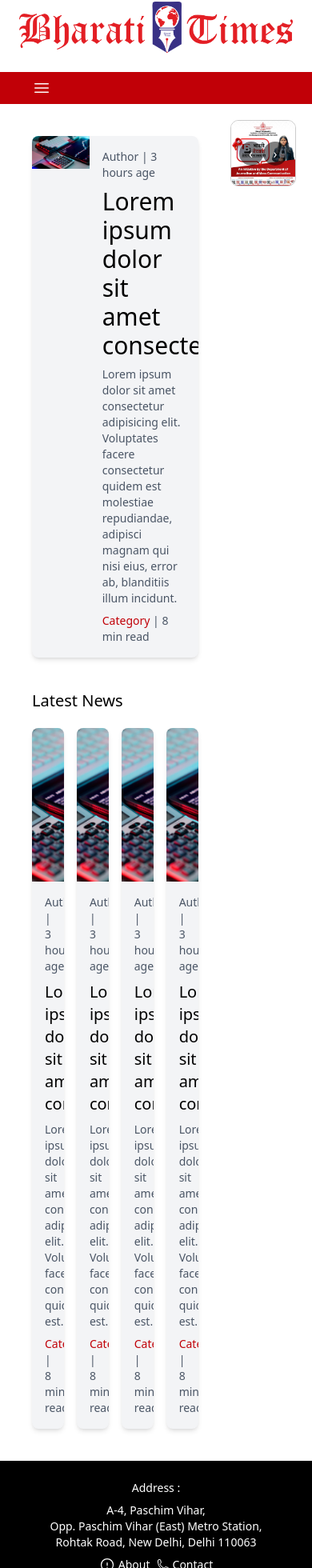
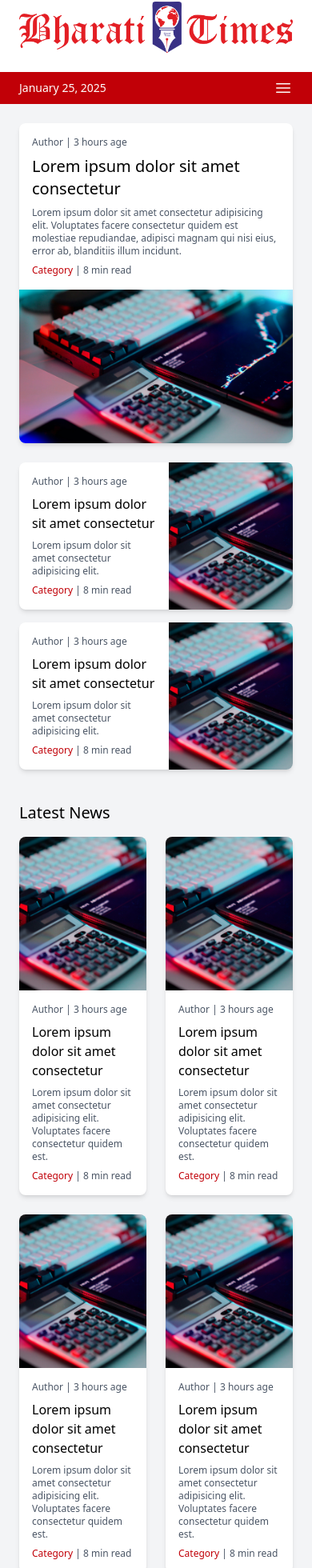
Before and after one commit to raj-amitt/BharatiTimes, a React (Vite) app in the folder frontend/: page / in a window 390 px wide. Shown: the part 22-1982 px from the top of the page at 80% size. Built offline with nearby package versions, Linux system fonts and the light colour scheme.

Commit message:
responsive home page made

```diff
--- a/frontend/src/components/BigCard.jsx
+++ b/frontend/src/components/BigCard.jsx
@@ -1,17 +1,17 @@
 const BigCard = () => (
-    <div className="rounded-lg shadow-md flex overflow-hidden bg-gray-100">
-      <div className="w-1/2">
-        <img src="../../tech.jpg" className="w-full object-cover" alt="" />
-      </div>
-      <div className="flex flex-col justify-center gap-2 w-1/2 !m-4">
-        <p className="text-sm text-gray-600">Author | 3 hours age</p>
-        <h3 className="text-3xl font-medium">Lorem ipsum dolor sit amet consectetur</h3>
-        <p className="text-sm text-gray-600">
+    <div className="rounded-lg shadow-md flex flex-col overflow-hidden bg-white">
+      <div className="flex flex-col justify-center gap-2 !m-4">
+        <p className="text-xs md:text-sm text-gray-600">Author | 3 hours age</p>
+        <h3 className="text-xl md:text-3xl font-medium">Lorem ipsum dolor sit amet consectetur</h3>
+        <p className="text-xs md:text-sm text-gray-600">
           Lorem ipsum dolor sit amet consectetur adipisicing elit. Voluptates
           facere consectetur quidem est molestiae repudiandae, adipisci magnam qui
           nisi eius, error ab, blanditiis illum incidunt.
         </p>
-        <p className="text-sm text-gray-600"><span className="text-red-700 font-medium">Category</span> | 8 min read</p>
+        <p className="text-xs md:text-sm text-gray-600"><span className="text-red-700 font-medium">Category</span> | 8 min read</p>
+      </div>
+      <div className="">
+        <img src="../../tech.jpg" className="w-full h-48 md:h-58 object-cover" alt="" />
       </div>
     </div>
   );
--- a/frontend/src/components/Footer.jsx
+++ b/frontend/src/components/Footer.jsx
@@ -2,60 +2,35 @@ import { Link } from "react-router-dom";
 
 const Footer = () => {
   return (
-    <footer className="flex flex-col">
-      <div className="bg-black text-white flex flex-col md:flex-row justify-between items-center gap-2 !p-6">
-        <div className="flex flex-col md:flex-row gap-2 md:w-1/2 items-center md:items-start">
-          <div>
-            <p className="text-sm md:text-md">Address : </p>
+    <footer className="flex flex-col bg-black">
+      <div className="flex md:flex-col border-b-1 border-gray-500">
+        <div className="bg-black text-white flex flex-col md:flex-row w-1/2 md:w-full justify-between gap-4 !p-6">
+          <div className="md:w-1/3">
+            <h1 className="text-xl md:text-3xl">
+              Latest Headlines: Breaking News and Updates
+            </h1>
           </div>
-          <div>
-            <p className="text-center md:text-left text-sm md:text-md">
-              A-4, Paschim Vihar,
-            </p>
-            <p className="text-center md:text-left text-sm md:text-md">
-              Opp. Paschim Vihar (East) Metro Station,
-            </p>
-            <p className="text-center md:text-left text-sm md:text-md">
-              Rohtak Road, New Delhi, Delhi 110063
-            </p>
+          <div className="flex flex-col gap-2 md:items-end text-xs md:text-sm">
+            <p>ADDRESS</p>
+            <p>A-4, Paschim Vihar,</p>
+            <p>Opp. Paschim Vihar (East) Metro Station,</p>
+            <p>Rohtak Road, New Delhi, Delhi 110063</p>
           </div>
         </div>
 
-        <div className="flex md:flex-col gap-2">
-          <Link to="/aboutus" className="flex items-center gap-1 text-sm md:text-md">
-            <svg
-              xmlns="http://www.w3.org/2000/svg"
-              fill="none"
-              viewBox="0 0 24 24"
-              strokeWidth={1.5}
-              stroke="currentColor"
-              className="size-5"
-            >
-              <path
-                strokeLinecap="round"
-                strokeLinejoin="round"
-                d="M12 9v3.75m9-.75a9 9 0 1 1-18 0 9 9 0 0 1 18 0Zm-9 3.75h.008v.008H12v-.008Z"
-              />
-            </svg>
-            About
-          </Link>
-          <Link to="/contactus" className="flex items-center gap-1 text-sm md:text-md">
-            <svg
-              xmlns="http://www.w3.org/2000/svg"
-              fill="none"
-              viewBox="0 0 24 24"
-              strokeWidth={1.5}
-              stroke="currentColor"
-              className="size-4"
-            >
-              <path
-                strokeLinecap="round"
-                strokeLinejoin="round"
-                d="M2.25 6.75c0 8.284 6.716 15 15 15h2.25a2.25 2.25 0 0 0 2.25-2.25v-1.372c0-.516-.351-.966-.852-1.091l-4.423-1.106c-.44-.11-.902.055-1.173.417l-.97 1.293c-.282.376-.769.542-1.21.38a12.035 12.035 0 0 1-7.143-7.143c-.162-.441.004-.928.38-1.21l1.293-.97c.363-.271.527-.734.417-1.173L6.963 3.102a1.125 1.125 0 0 0-1.091-.852H4.5A2.25 2.25 0 0 0 2.25 4.5v2.25Z"
-              />
-            </svg>
-            Contact
-          </Link>
+        <div className="bg-black text-xs md:text-sm text-gray-300 flex flex-col items-end md:grid md:grid-cols-5 w-1/2 md:w-full gap-2 md:gap-4 !p-6 md:border-y-1 border-gray-500">
+          <Link to="/">Home</Link>
+          <Link to="/national">National</Link>
+          <Link to="/international">International</Link>
+          <Link to="/science">Science & Tech</Link>
+          <Link to="/business">Business & Economics</Link>
+          <Link to="/education">Education</Link>
+          <Link to="/health">Health</Link>
+          <Link to="/entertainment">Entertainment</Link>
+          <Link to="/sports">Sports</Link>
+          <Link to="/more">More</Link>
+          <Link to="/aboutus">About</Link>
+          <Link to="/contactus">Contact</Link>
         </div>
       </div>
 
--- a/frontend/src/components/MainCard.jsx
+++ b/frontend/src/components/MainCard.jsx
@@ -1,5 +1,5 @@
 const MainCard = () => (
-    <div className="rounded-lg shadow-md flex flex-col overflow-hidden bg-gray-100">
+    <div className="rounded-lg shadow-md flex flex-col overflow-hidden bg-white">
       <div className="">
         <img src="../../tech.jpg" className="w-full h-64 object-cover" alt="" />
       </div>
--- a/frontend/src/components/MidCard.jsx
+++ b/frontend/src/components/MidCard.jsx
@@ -1,16 +1,16 @@
 const MidCard = () => (
-  <div className="rounded-lg shadow-md flex flex-col overflow-hidden bg-gray-100">
+  <div className="rounded-lg shadow-md flex flex-col overflow-hidden bg-white">
     <div className="">
       <img src="../../tech.jpg" className="w-full h-48 object-cover" alt="" />
     </div>
     <div className="flex flex-col justify-center gap-2 !m-4">
-      <p className="text-sm text-gray-600">Author | 3 hours age</p>
-      <h3 className="text-xl font-medium">Lorem ipsum dolor sit amet consectetur</h3>
-      <p className="text-sm text-gray-600">
+      <p className="text-xs md:text-sm text-gray-600">Author | 3 hours age</p>
+      <h3 className="text-md md:text-xl font-medium">Lorem ipsum dolor sit amet consectetur</h3>
+      <p className="text-xs md:text-sm text-gray-600">
         Lorem ipsum dolor sit amet consectetur adipisicing elit. Voluptates
         facere consectetur quidem est.
       </p>
-      <p className="text-sm text-gray-600"><span className="text-red-700 font-medium">Category</span> | 8 min read</p>
+      <p className="text-xs md:text-sm text-gray-600"><span className="text-red-700 font-medium">Category</span> | 8 min read</p>
     </div>
   </div>
 );
--- a/frontend/src/components/Navbar.jsx
+++ b/frontend/src/components/Navbar.jsx
@@ -8,13 +8,21 @@ const Navbar = () => {
     setIsMenuOpen((prev) => !prev);
   };
 
+  const today = new Date();
+  const formattedDate = today.toLocaleDateString("en-US", {
+    year: "numeric",
+    month: "long",
+    day: "numeric",
+  });
+
   return (
     <>
-      <nav className="bg-red-700">
-        <div
-          className="cursor-pointer md:hidden !px-10 !py-2"
-          onClick={toggleMenu}
-        >
+      <nav className="bg-red-700 flex flex-col md:block items-end">
+        <div className="flex md:hidden justify-between w-full">
+          <div className="flex items-center !px-6 text-white text-sm">
+            <p>{formattedDate}</p>
+          </div>
+          <div className="cursor-pointer !px-6 !py-2" onClick={toggleMenu}>
             <svg
               xmlns="http://www.w3.org/2000/svg"
               fill="none"
@@ -30,8 +38,9 @@ const Navbar = () => {
               />
             </svg>
           </div>
+        </div>
         <ul
-          className={`md:flex justify-between !px-10 !py-2 text-red-100 ${
+          className={`md:flex justify-between !px-6 !py-4 !md:py-2 text-red-100 ${
             isMenuOpen ? "block" : "hidden"
           }`}
         >
@@ -47,11 +56,11 @@ const Navbar = () => {
             { path: "/sports", label: "Sports" },
             { path: "/more", label: "More" },
           ].map(({ path, label }) => (
-            <li key={path}>
+            <li key={path} className="text-right">
               <NavLink
                 to={path}
                 className={({ isActive }) =>
-                  isActive ? "text-white font-bold" : "hover:text-white"
+                  `${isActive ? "text-white font-bold" : "hover:text-white"}`
                 }
               >
                 {label}
--- /dev/null
+++ b/frontend/src/components/SideCard.jsx
@@ -0,0 +1,17 @@
+const SideCard = () => (
+    <div className="rounded-lg shadow-md flex overflow-hidden bg-white">
+      <div className="flex flex-col justify-center gap-2 w-1/2 !m-4">
+        <p className="text-xs md:text-sm text-gray-600">Author | 3 hours age</p>
+        <h3 className="text-md md:text-xl font-medium">Lorem ipsum dolor sit amet consectetur</h3>
+        <p className="text-xs md:text-sm text-gray-600">
+          Lorem ipsum dolor sit amet consectetur adipisicing elit.
+        </p>
+        <p className="text-xs md:text-sm text-gray-600"><span className="text-red-700 font-medium">Category</span> | 8 min read</p>
+      </div>
+      <div className="w-1/2">
+        <img src="../../tech.jpg" className="w-full object-cover h-full" alt="" />
+      </div>
+    </div>
+  );
+
+  export default SideCard;
--- a/frontend/src/components/SmallCard.jsx
+++ b/frontend/src/components/SmallCard.jsx
@@ -1,12 +1,12 @@
 const SmallCard = () => (
-    <div className="rounded-lg shadow-md flex flex-col overflow-hidden bg-gray-100">
+    <div className="rounded-lg shadow-md flex flex-col overflow-hidden bg-white">
       <div className="">
         <img src="../../tech.jpg" className="w-full h-32 object-cover" alt="" />
       </div>
       <div className="flex flex-col justify-center gap-2 !m-4">
-        <p className="text-sm text-gray-600">Author | 3 hours age</p>
-        <h3 className="text-xl font-medium">Lorem ipsum dolor sit amet consectetur</h3>
-        <p className="text-sm text-gray-600"><span className="text-red-700 font-medium">Category</span> | 8 min read</p>
+        <p className="text-xs md:text-sm text-gray-600">Author | 3 hours age</p>
+        <h3 className="text-md md:text-xl font-medium">Lorem ipsum dolor sit amet consectetur</h3>
+        <p className="text-xs md:text-sm text-gray-600"><span className="text-red-700 font-medium">Category</span> | 8 min read</p>
       </div>
     </div>
   );
--- a/frontend/src/index.css
+++ b/frontend/src/index.css
@@ -6,41 +6,6 @@
   box-sizing: border-box;
   padding: 0;
   margin: 0;
-}
-.container {
-  width: 100%;
-}
-
-.home-content {
-  display: flex;
-}
-
-.home-main {
-  display: flex;
-  flex-direction: column;
-  justify-content: start;
-  margin: 20px;
-  align-items: start;
-  width: 75%;
-}
-.top-news {
-  padding: 20px;
-}
-.latest-news {
-  display: flex;
-  flex-direction: column;
-  gap: 20px;
-  padding: 20px;
-}
-
-
-aside {
-  display: flex;
-  flex-direction: column;
-  justify-content: start;
-  margin: 20px 20px 20px 0px;
-  align-items: start;
-  width: 25%;
 }
 
 .slider-container {
--- a/frontend/src/pages/Home.jsx
+++ b/frontend/src/pages/Home.jsx
@@ -1,28 +1,63 @@
-
-import MidCard from "../components/MidCard"
+import MidCard from "../components/MidCard";
+import SmallCard from "../components/SmallCard";
 import BigCard from "../components/BigCard";
-import AdSlider from "../components/AdSlider";
+import SideCard from "../components/SideCard";
+// import AdSlider from "../components/AdSlider";
 
 const Home = () => (
   <>
-    <div className="home-content">
-      <main className="home-main">
-        <section className="top-news">
-          <BigCard />
+    <div className="flex gap-4 !p-6 bg-gray-100">
+      <main className="flex flex-col gap-10">
+        {/* Top News */}
+        <section className="flex flex-col md:flex-row gap-6">
+          <div className="w-full md:w-3/5">
+            <BigCard />
+          </div>
+          <div className="w-full md:w-2/5">
+            <div className="flex flex-col gap-4">
+              <SideCard />
+              <SideCard />
+            </div>
+          </div>
         </section>
-        <section className="latest-news">
+
+        {/* Advertisement */}
+        {/* <section className="w-1/3">
+          <AdSlider />
+        </section> */}
+
+        {/* Latest News */}
+        <section className="flex flex-col gap-4">
           <h2 className="text-xl font-medium">Latest News</h2>
-          <div className="grid grid-cols-4 gap-4">
+          <div className="grid grid-cols-2 md:grid-cols-4 gap-6">
             <MidCard />
             <MidCard />
             <MidCard />
             <MidCard />
           </div>
         </section>
+
+        <section className="flex flex-col md:flex-row gap-6">
+          {/* National News */}
+          <div className="flex flex-col gap-4">
+            <h2 className="text-xl font-medium">National News</h2>
+            <div className="grid grid-cols-3 gap-6">
+              <SmallCard />
+              <SmallCard />
+              <SmallCard />
+            </div>
+          </div>
+          {/* International News */}
+          <div className="flex flex-col gap-4">
+            <h2 className="text-xl font-medium">International News</h2>
+            <div className="grid grid-cols-3 gap-6">
+              <SmallCard />
+              <SmallCard />
+              <SmallCard />
+            </div>
+          </div>
+        </section>
       </main>
-      <aside>
-        <AdSlider />
-      </aside>
     </div>
   </>
 );
```
Lines whose indentation alone changed are shown as unchanged.
